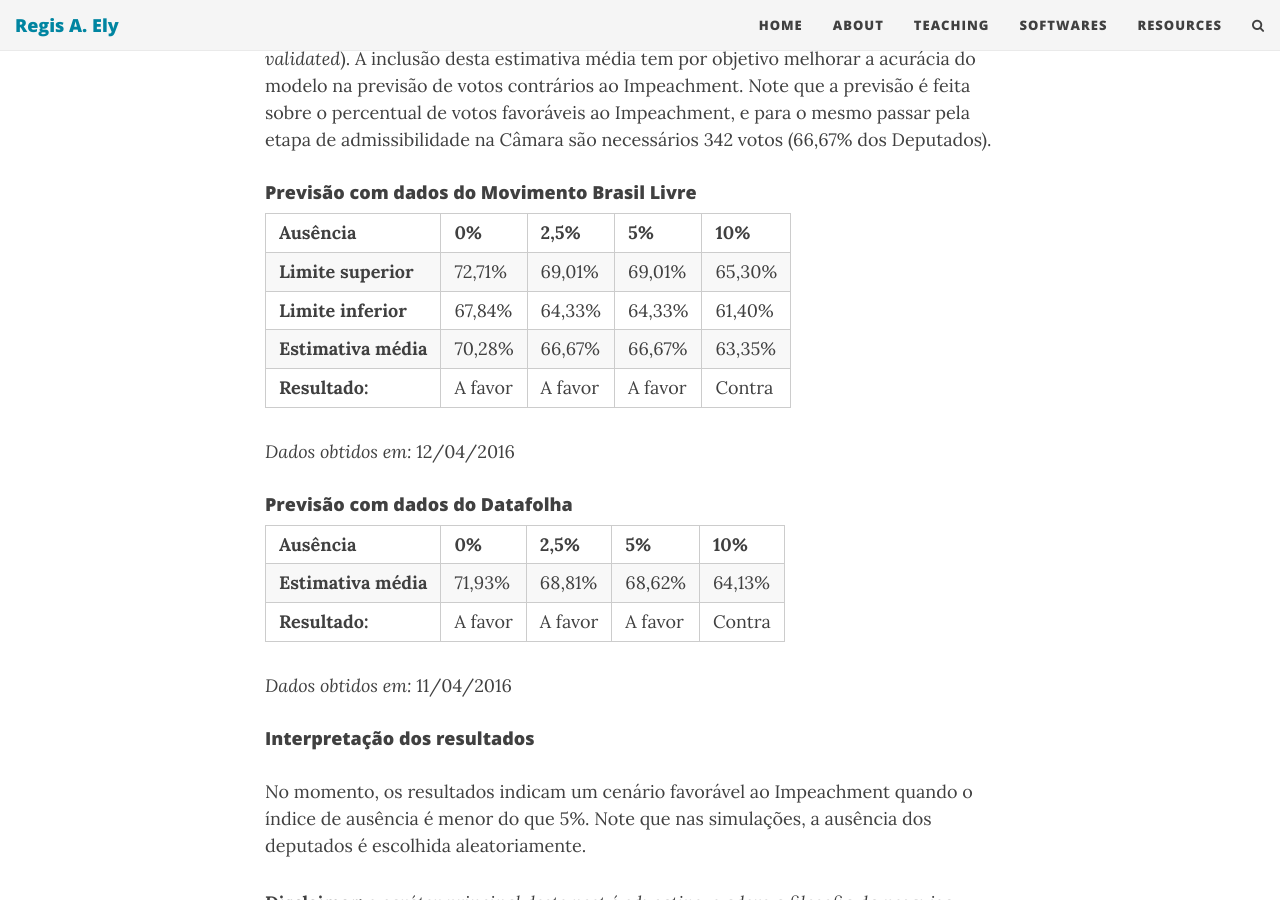
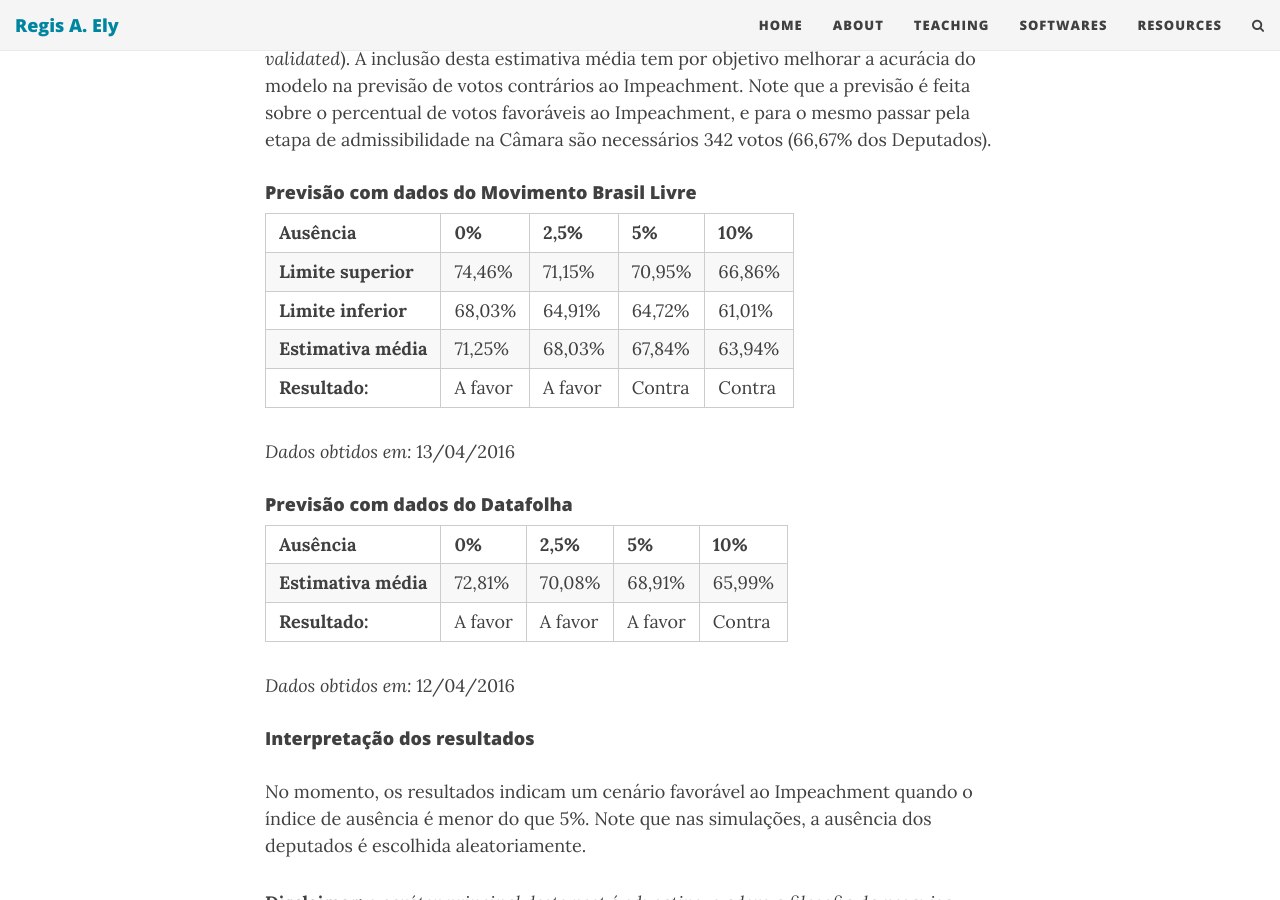
Before and after one commit to regisely/regisely.github.io, a Jekyll site: the page built from _posts/2016-04-01-impeachment.md, in a window 1280 px wide and 900 px high, scrolled down 899 px. Built offline with Jekyll 4.4.1, drawn with Linux system fonts in a browser that asks for light colours; nearby versions of some CDN libraries; comment, search, counter and statistics services are not loaded.

Commit message:
Update post

```diff
--- a/_posts/2016-04-01-impeachment.md
+++ b/_posts/2016-04-01-impeachment.md
@@ -15,20 +15,20 @@ Nas tabelas abaixo, a estimativa média do percentual de Deputados favoráveis a
 #### Previsão com dados do Movimento Brasil Livre
 
 | **Ausência** | **0%** | **2,5%** | **5%** | **10%** |
-| **Limite superior** | 72,71% | 69,01% | 69,01% | 65,30% |
-| **Limite inferior** | 67,84% | 64,33% | 64,33% | 61,40% |
-| **Estimativa média** | 70,28% | 66,67% | 66,67% | 63,35% |
-| **Resultado:** | A favor | A favor | A favor | Contra |
+| **Limite superior** | 74,46% | 71,15% | 70,95% | 66,86% |
+| **Limite inferior** | 68,03% | 64,91% | 64,72% | 61,01% |
+| **Estimativa média** | 71,25% | 68,03% | 67,84% | 63,94% |
+| **Resultado:** | A favor | A favor | Contra | Contra |
 
-*Dados obtidos em:* 12/04/2016
+*Dados obtidos em:* 13/04/2016
 
 #### Previsão com dados do Datafolha
 
 | **Ausência** | **0%** | **2,5%** | **5%** | **10%** |
-| **Estimativa média** | 71,93% | 68,81% | 68,62% | 64,13% |
+| **Estimativa média** | 72,81% | 70,08% | 68,91% | 65,99% |
 | **Resultado:** | A favor | A favor | A favor | Contra |
 
-*Dados obtidos em:* 11/04/2016
+*Dados obtidos em:* 12/04/2016
 
 #### Interpretação dos resultados
 
```
Also changed, not shown: 1 other file.
